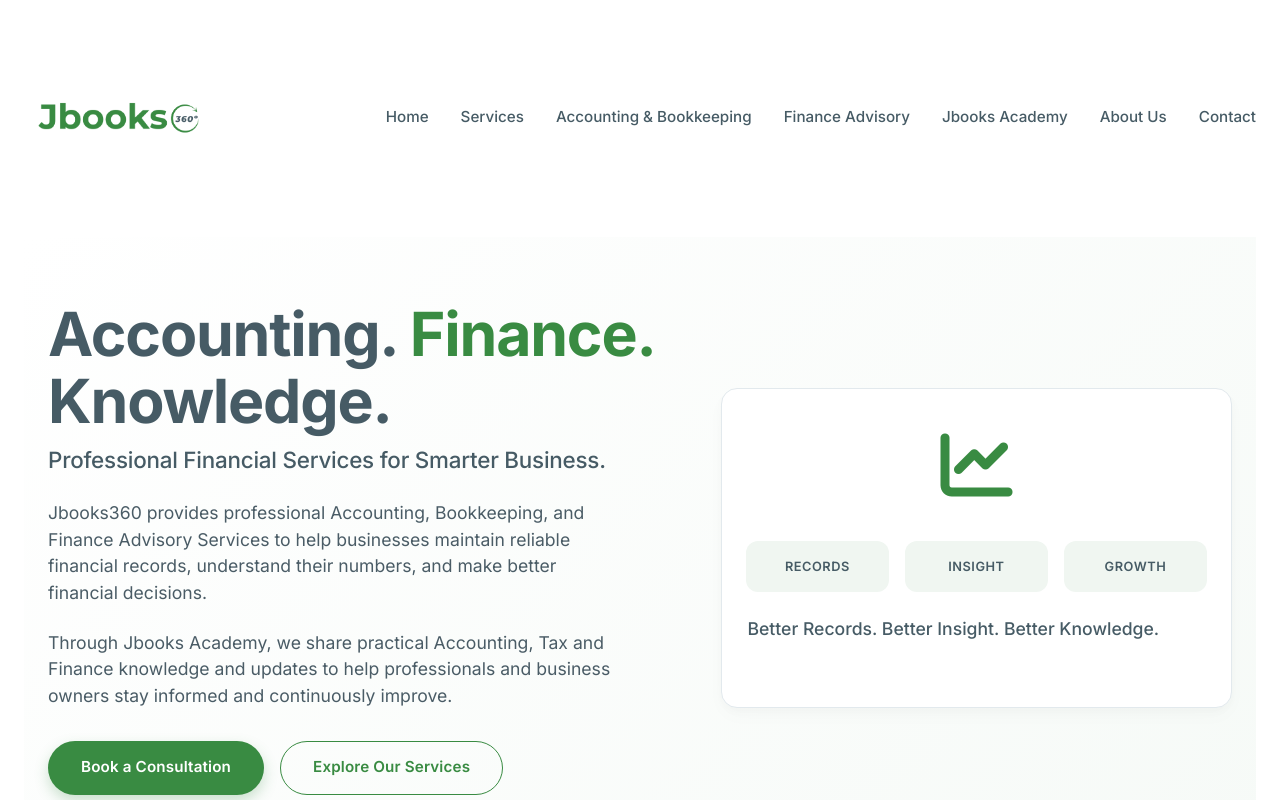
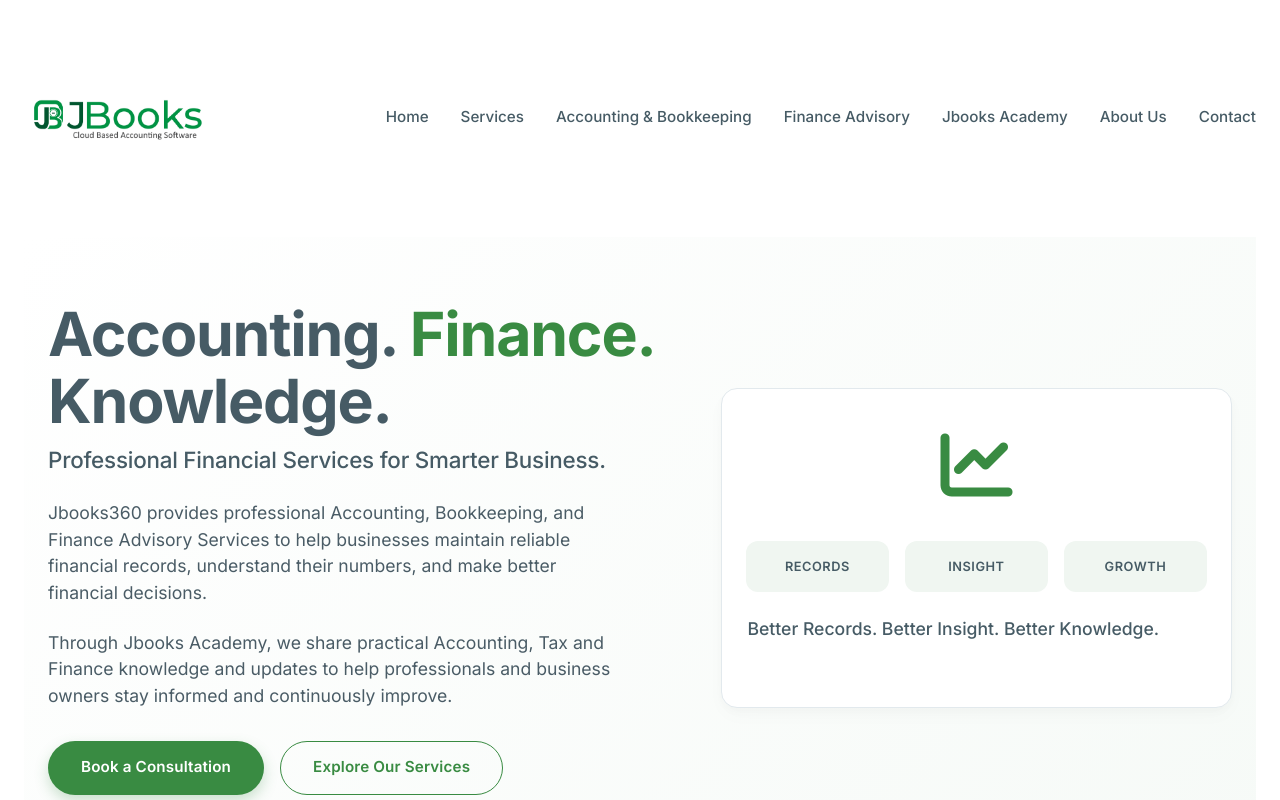
Before and after one commit to minsathm31-star/Jbooks, a plain HTML site: page index.html in a window 1280 px wide. Shown: the top 800 px of the page. Drawn offline with Linux system fonts and the light colour scheme.

Commit message:
JBooks.Cloud

```diff
--- a/index.html
+++ b/index.html
@@ -781,7 +781,7 @@
   <!-- ========== HEADER ========== -->
   <header class="site-header">
     <div class="container header-inner">
-      <img src="Jbooks360 Logo-03.png" alt=""
+      <img src="JobAlign Books Logo-03.jpg" alt=""
     style="height: 5cm;">
     <nav class="main-nav">
         <a href="#home">Home</a>
```
Also changed, not shown: JobAlign Books Logo-03.jpg (added).
